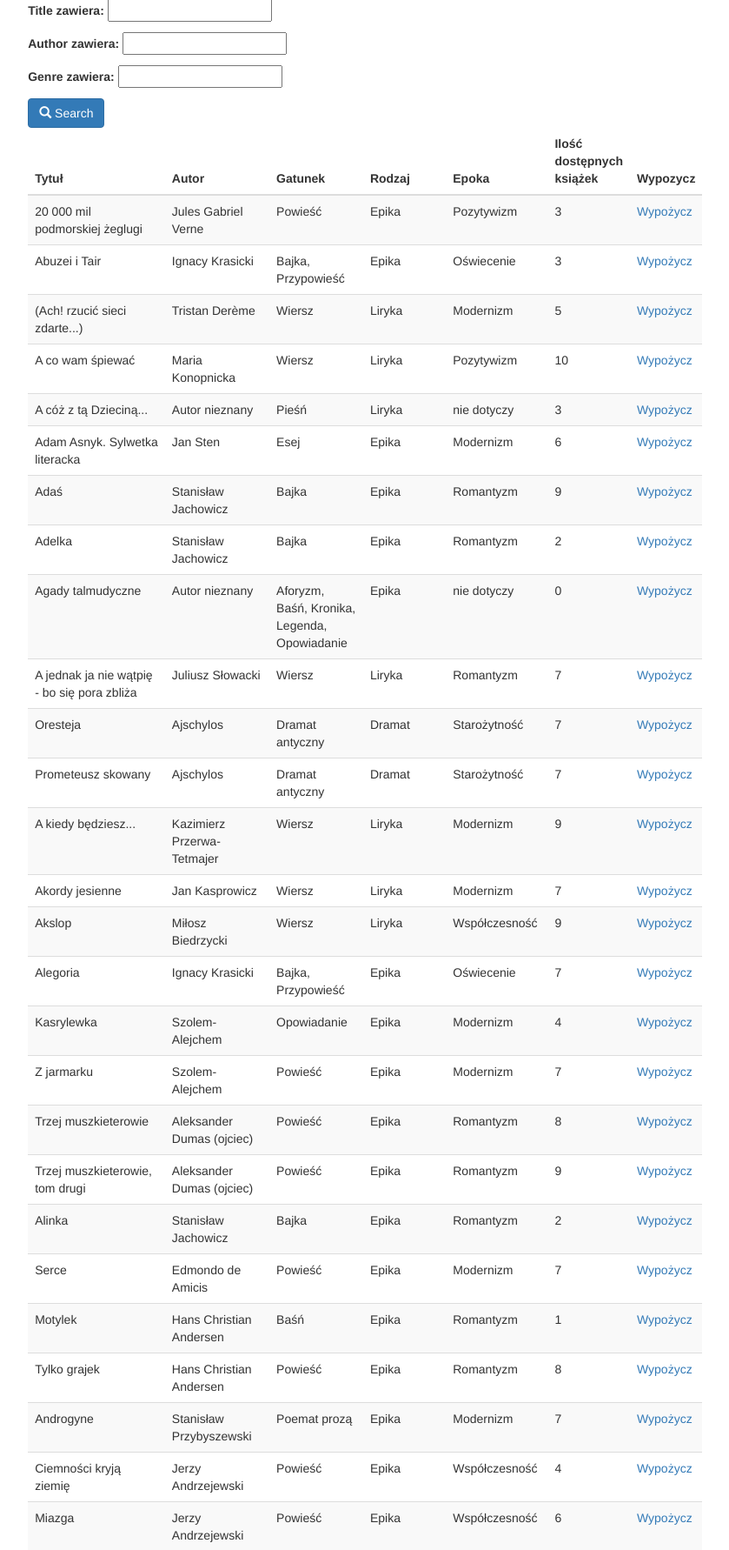
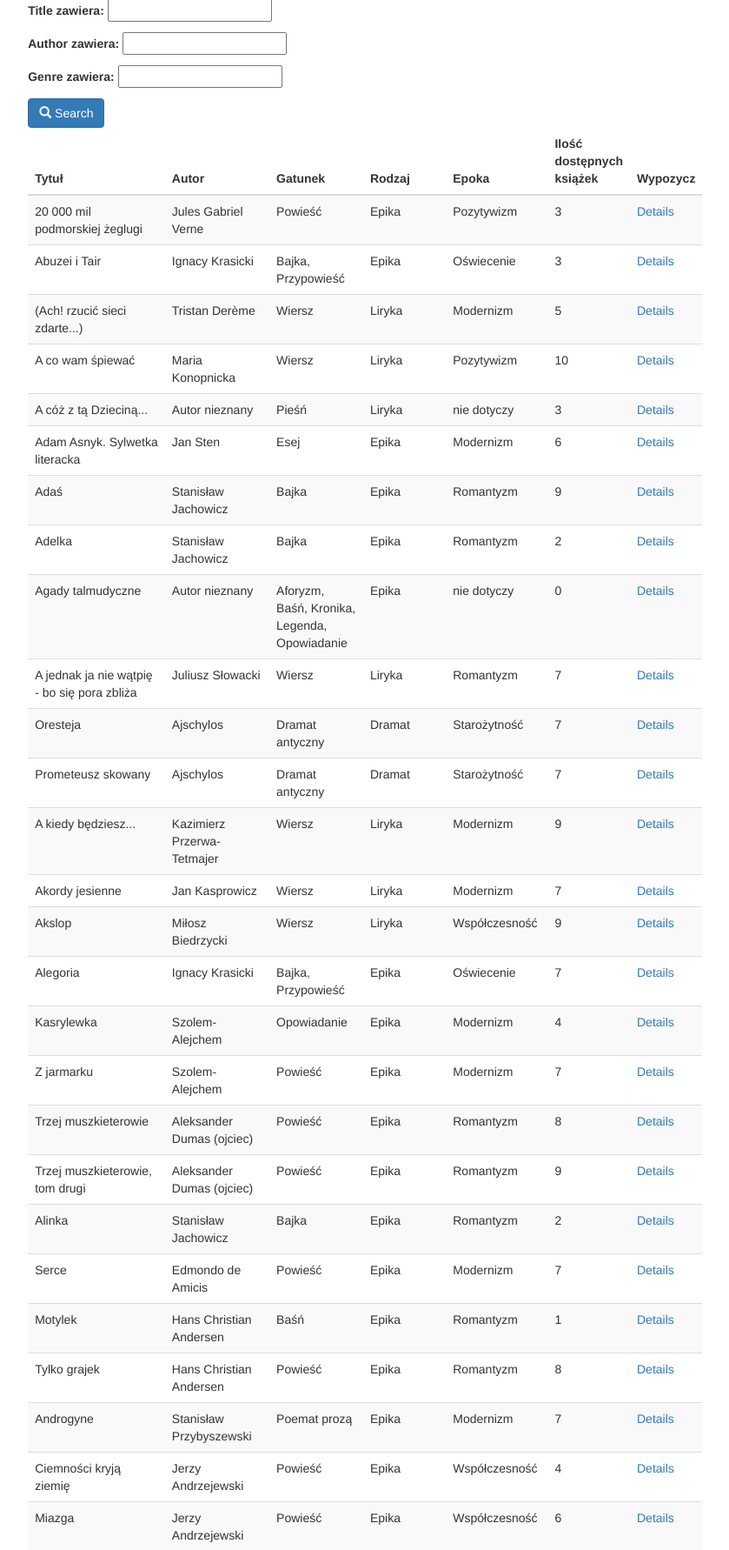
Before and after one commit to moriar2k/Library, a Django app: page /index/ in a window 1280 px wide. Shown: the part 151-1933 px from the top of the page at 87% size, without its empty margins (77-916 px from the left). Run offline with Django 3.2, Linux system fonts and the light colour scheme; data comes from the database, SQL or seed files in the repository; some libraries are stand-ins or nearby versions.

Commit message:
poprawa modelu, zmiana wypożycz na details

```diff
--- a/main_library/templates/main_library/wypozycz.html
+++ b/main_library/templates/main_library/details.html
@@ -1,6 +1,7 @@
 {% extends "main_library/base.html" %}
 {% block content %}
 
-<h1>testuje</h1>
+<h1>Szczegóły książki</h1>
+
 
 {% endblock %}
--- a/main_library/templates/main_library/home_page.html
+++ b/main_library/templates/main_library/home_page.html
@@ -72,9 +72,10 @@ body {
 <div class="navbar">
   <a href="#home">Biblioteka</a>
   <a href="/login"">Logowanie</a>
-  <a href="/logout"">Wyloguj</a>
+  <a href="/logout"">Wyloguj {{ login }}</a>
   <a href="/index">Zbior książek</a>
   <a href="/register">Rejestracja</a>
+
 </div>
 
 <div style="padding:0 16px">
--- a/main_library/templates/main_library/index.html
+++ b/main_library/templates/main_library/index.html
@@ -46,7 +46,7 @@
                     <td> {{ n.kind }} </td>
                     <td> {{ n.epoch }} </td>
                     <td> {{ n.quantity }} </td>
-                    <td> <a href="{% url 'wypozycz' n.id %}"> Wypożycz </a> </td>
+                    <td> <a href="{% url 'details' n.id %}"> Details </a> </td>
                 </tr>
                 {% endfor %}
         </table>
--- a/main_library/urls.py
+++ b/main_library/urls.py
@@ -9,6 +9,6 @@ urlpatterns = [
     path("login/", views.login_request, name="login"),
     path("logout/", views.logout_request, name="logout"),
     # path('<int:question_id>', views.detail, name='detail'),
-    path('index/wypozycz/<int:id>', views.wypozycz, name = 'wypozycz'),
+    path('index/details/<int:id>', views.details, name = 'details'),
     path("register", views.register_request, name="register"),
     ]
--- a/main_library/views.py
+++ b/main_library/views.py
@@ -12,7 +12,8 @@ from django.contrib.auth.decorators import login_required
 
 # Create your views here.
 def home_page(request):
-    return render(request, 'main_library/home_page.html', {})
+    username = request.user
+    return render(request, 'main_library/home_page.html', {'login' : username})
 
 
 def index(request):
@@ -26,10 +27,10 @@ def index(request):
     )
 
 @login_required
-def wypozycz(request, id):
+def details(request, id):
     return render(
         request,
-        "main_library/wypozycz.html",
+        "main_library/details.html",
         {}
     )
 
@@ -65,4 +66,4 @@ def register_request(request):
 
 def logout_request(request):
     logout(request)
-    return render(request, 'main_library/home_page.html', {})
+    return redirect('/')
```
Also changed, not shown: main_library/models.py (+4 -3 lines), db.sqlite3, main_library/migrations/0005_auto_20210608_0625.py (added), main_library/migrations/0006_auto_20210608_0707.py (added).
